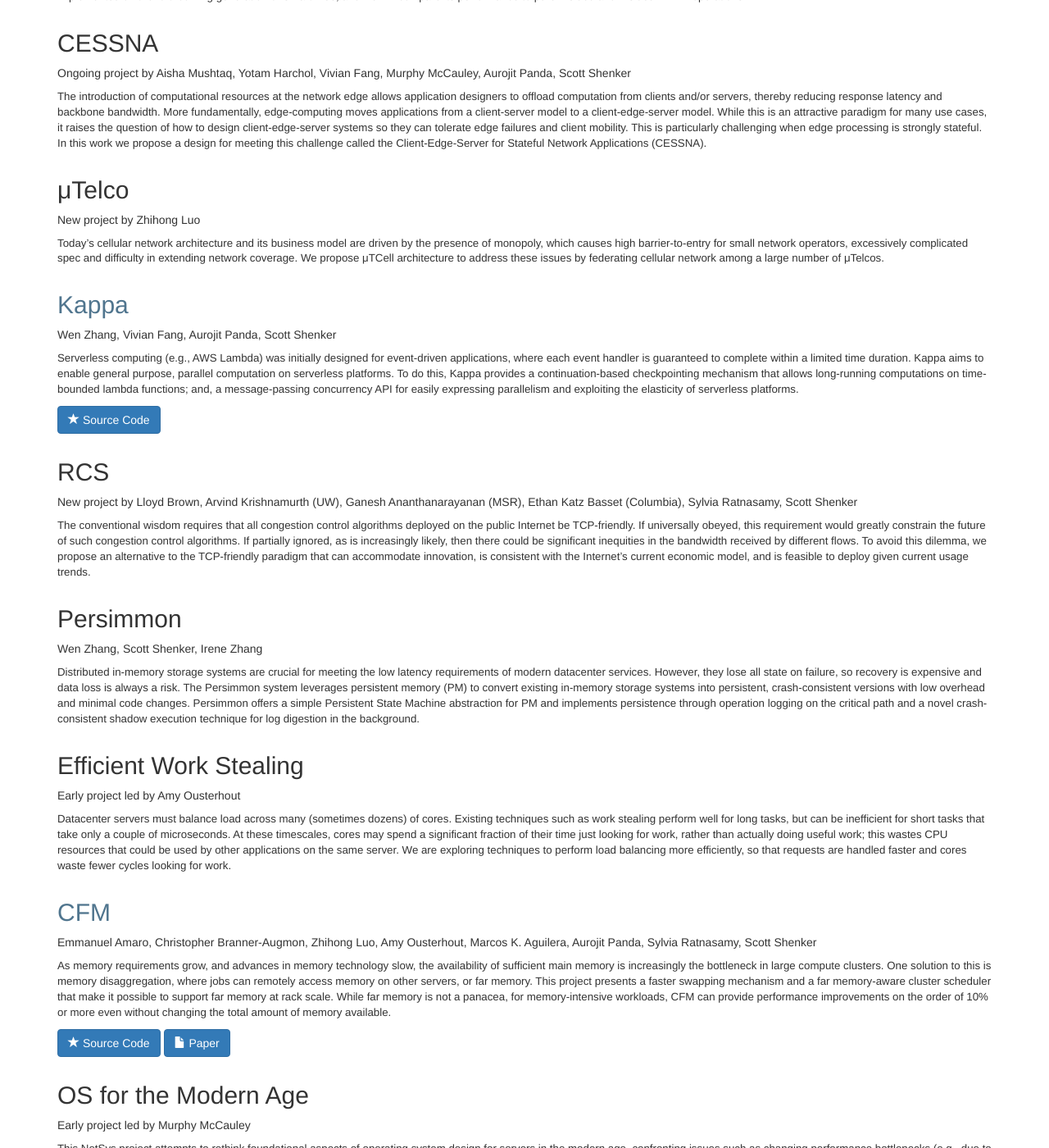
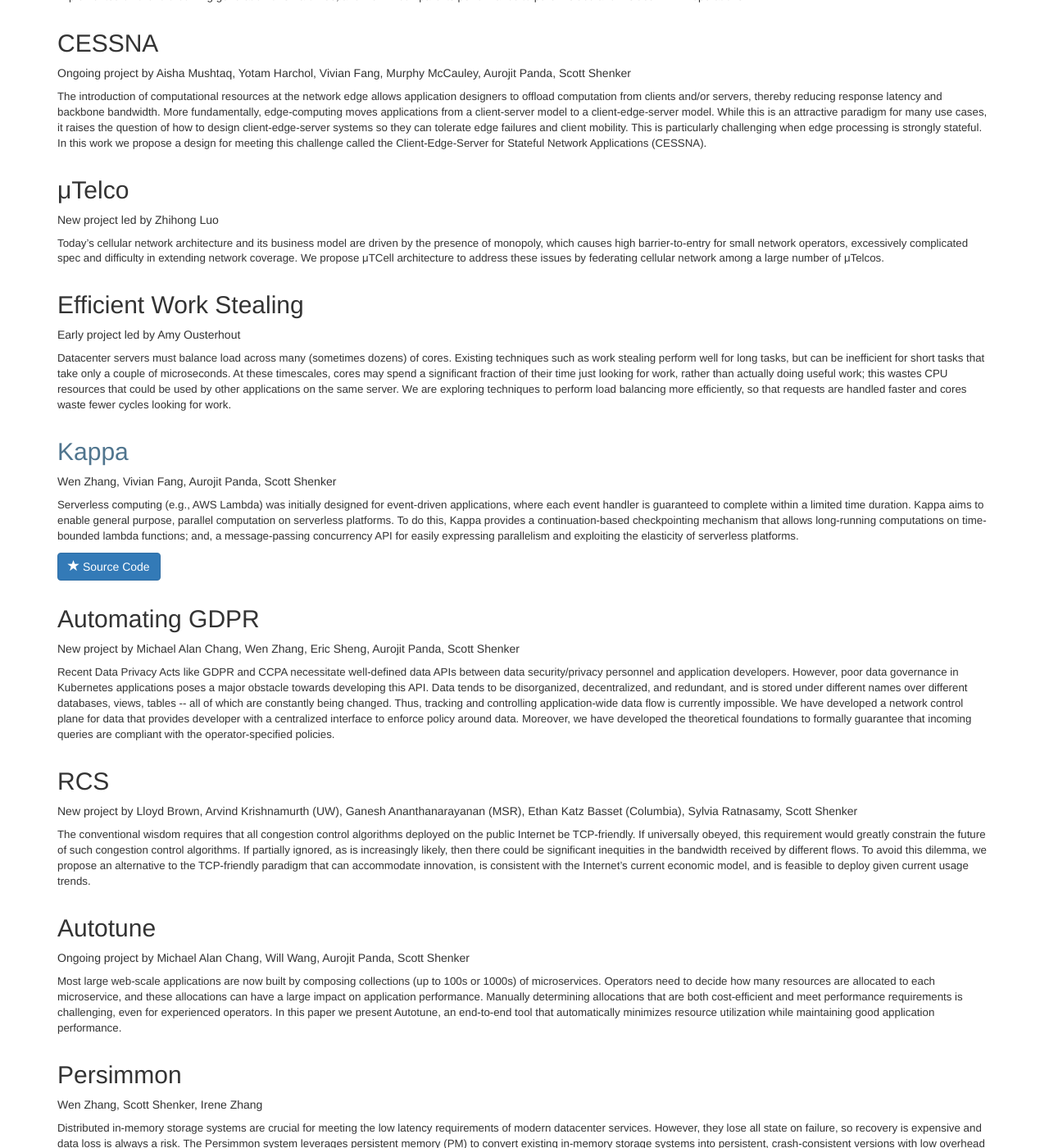
Before and after one commit to NetSys/netsys_website, a Jekyll site: the page built from src/projects/index.html, in a window 1280 px wide and 1400 px high, scrolled down 275 px. Shown: the whole window at 82% size. Built offline with Jekyll 4.4.1, drawn with Linux system fonts in a browser that asks for light colours; Markdown is read by kramdown in place of the engine named in the settings; some of the changed text lies outside the part shown.

Commit message:
Update projects

```diff
--- a/src/_data/projects.yaml
+++ b/src/_data/projects.yaml
@@ -1,6 +1,6 @@
 - title: Programmable RDMA
   is_ongoing: true
-  participants: New project by Emmanuel Amaro, Zhihong Luo, Amy Ousterhout, Arvind Krishnamurthy, Aurojit Panda, Sylvia Ratnasamy, Scott Shenker
+  participants: New project led by Emmanuel Amaro
   desc: >
     We propose extensions to RDMA called Remote Memory Calls (RMCs) that allows applications to
     install a customized set of 1-sided RDMA operations. We are exploring how can RMCs be implemented
@@ -32,7 +32,7 @@
 
 - title: μTelco
   is_ongoing: true
-  participants: New project by Zhihong Luo
+  participants: New project led by Zhihong Luo
   desc: >
     Today’s cellular network architecture and its business model are driven by the presence of monopoly,
     which causes high barrier-to-entry for small network operators, excessively complicated spec and difficulty
@@ -42,6 +42,21 @@
     Today’s cellular network architecture and its business model are driven by the presence of monopoly.
     We propose μTCell architecture to address these issues by federating cellular network among a
     large number of μTelcos.
+
+- title: Efficient Work Stealing
+  is_ongoing: true
+  participants: Early project led by Amy Ousterhout
+  desc: >
+    Datacenter servers must balance load across many (sometimes dozens) of cores.
+    Existing techniques such as work stealing perform well for long tasks, but can be inefficient for short tasks
+    that take only a couple of microseconds. At these timescales, cores may spend a significant fraction of their
+    time just looking for work, rather than actually doing useful work; this wastes CPU resources that could be
+    used by other applications on the same server. We are exploring techniques to perform load balancing more
+    efficiently, so that requests are handled faster and cores waste fewer cycles looking for work.
+  feature_excerpt: >
+    Existing techniques such as work stealing perform well for long tasks, but can be inefficient for short tasks
+    that take only a couple of microseconds. We explore techniques to perform load balancing more efficiently,
+    so that requests are handled faster and cores waste fewer cycles looking for work.
 
 - title: Kappa
   url: "https://kappa.cs.berkeley.edu/"
@@ -62,6 +77,23 @@
         featured: true,
     }
 
+- title: Automating GDPR
+  is_ongoing: true
+  participants: New project by Michael Alan Chang, Wen Zhang, Eric Sheng, Aurojit Panda, Scott Shenker
+  desc: >
+    Recent Data Privacy Acts like GDPR and CCPA necessitate well-defined data APIs between data
+    security/privacy personnel and application developers. However, poor data governance in Kubernetes
+    applications poses a major obstacle towards developing this API. Data tends to be disorganized,
+    decentralized, and redundant, and is stored under different names over different databases, views,
+    tables -- all of which are constantly being changed. Thus, tracking and controlling application-wide
+    data flow is currently impossible. We have developed a network control plane for data
+    that provides developer with a centralized interface to enforce policy around data.
+    Moreover, we have developed the theoretical foundations to formally guarantee that incoming
+    queries are compliant with the operator-specified policies.
+  feature_excerpt: >
+    We developed a network control plane for data that provides developer with a centralized interface to enforce policy around data.
+    We also built theoretical foundations to formally guarantee that incoming queries are compliant with the operator-specified policies.
+
 - title: RCS
   is_ongoing: true
   participants: New project by Lloyd Brown, Arvind Krishnamurth (UW), Ganesh Ananthanarayanan (MSR), Ethan Katz Basset (Columbia), Sylvia Ratnasamy, Scott Shenker
@@ -76,6 +108,16 @@
     The conventional wisdom requires that all congestion control algorithms deployed on the public Internet be TCP-friendly.
     We propose an alternative to the TCP-friendly paradigm that can accommodate innovation, is consistent with the Internet’s
     current economic model, and is feasible to deploy given current usage trends.
+
+- title: Autotune
+  is_ongoing: true
+  participants: Ongoing project by Michael Alan Chang, Will Wang, Aurojit Panda, Scott Shenker
+  desc: >
+    Most large web-scale applications are now built by composing collections (up to 100s or 1000s) of microservices.
+    Operators need to decide how many resources are allocated to each microservice, and these allocations can have a
+    large impact on application performance. Manually determining allocations that are both cost-efficient and
+    meet performance requirements is challenging, even for experienced operators. In this paper we present
+    Autotune, an end-to-end tool that automatically minimizes resource utilization while maintaining good application performance.
 
 - title: Persimmon
   is_ongoing: true
@@ -94,21 +136,6 @@
     Distributed in-memory storage systems lose all state on failure, so recovery is expensive and data loss is always a risk.
     The Persimmon system leverages persistent memory (PM) to convert existing in-memory storage systems into persistent,
     crash-consistent versions with low overhead and minimal code changes.
-
-- title: Efficient Work Stealing
-  is_ongoing: true
-  participants: Early project led by Amy Ousterhout
-  desc: >
-    Datacenter servers must balance load across many (sometimes dozens) of cores.
-    Existing techniques such as work stealing perform well for long tasks, but can be inefficient for short tasks
-    that take only a couple of microseconds. At these timescales, cores may spend a significant fraction of their
-    time just looking for work, rather than actually doing useful work; this wastes CPU resources that could be
-    used by other applications on the same server. We are exploring techniques to perform load balancing more
-    efficiently, so that requests are handled faster and cores waste fewer cycles looking for work.
-  feature_excerpt: >
-    Existing techniques such as work stealing perform well for long tasks, but can be inefficient for short tasks
-    that take only a couple of microseconds. We explore techniques to perform load balancing more efficiently,
-    so that requests are handled faster and cores waste fewer cycles looking for work.
 
 - title: CFM
   url: "https://github.com/clusterfarmem"
@@ -145,10 +172,6 @@
      to vast performance changes in underlying technologies like networks and storage), the central
      importance of isolation (in the sense of performance, data, and metadata), and shifting workloads
      (such as extremely short and varied edge workloads).
-  feature_excerpt: >
-     This NetSys project attempts to rethink foundational aspects of operating system design for
-     servers in the modern age, confronting issues such as changing performance bottlenecks, the central
-     importance of isolation, and shifting workloads.
 
 - title: Routing Resilience
   is_ongoing: true
@@ -161,7 +184,6 @@
     A project in this area attempts to deliver a routing resiliency mechanism that is easily implementable,
     easily deployable, and easily manageable while offering packet delivery rates that rival those of
     the most sophisticated resiliency mechanisms.
-
 
 - title: Edgy
   is_ongoing: true
@@ -197,6 +219,26 @@
         url: "https://dl.acm.org/doi/10.1145/3341302.3342075",
         type: paper,
         featured: true
+    }
+
+- title: Network Evolution for DNNs
+  is_ongoing: false
+  participants:  Michael Alan Chang, Aurojit Panda, Scott Shenker
+  desc: >
+    Deep Neural Networks increasingly power applications like image search, voice recognition, autonomous vehicles,
+    spam detection, datacenter power management, etc. Many of these applications require DNNs to be periodically retrained,
+    thereby improving prediction quality. As a result improving DNN training time has a significant impact on application performance.
+    As a result DNN training is increasingly distributed across machines, and executed on GPUs, ASICs, or other specialized hardware.
+    In this paper we analyze how the network fabric impacts DNN training time in order to determine how the network fabric should
+    change to better accommodate these jobs. We rely on analytical models and trace driven simulation for our analysis and find
+    that changing the network fabric can significantly impact DNN training performance, but unlike traditional data parallel systems
+    the biggest improvements come from improving data distribution mechanisms rather than aggregation mechanisms.
+  inks:
+    - {
+        name: SysML Paper,
+        url: "https://arxiv.org/abs/2004.10275",
+        type: paper,
+        featured: true,
     }
 
 - title: Savanna
```
